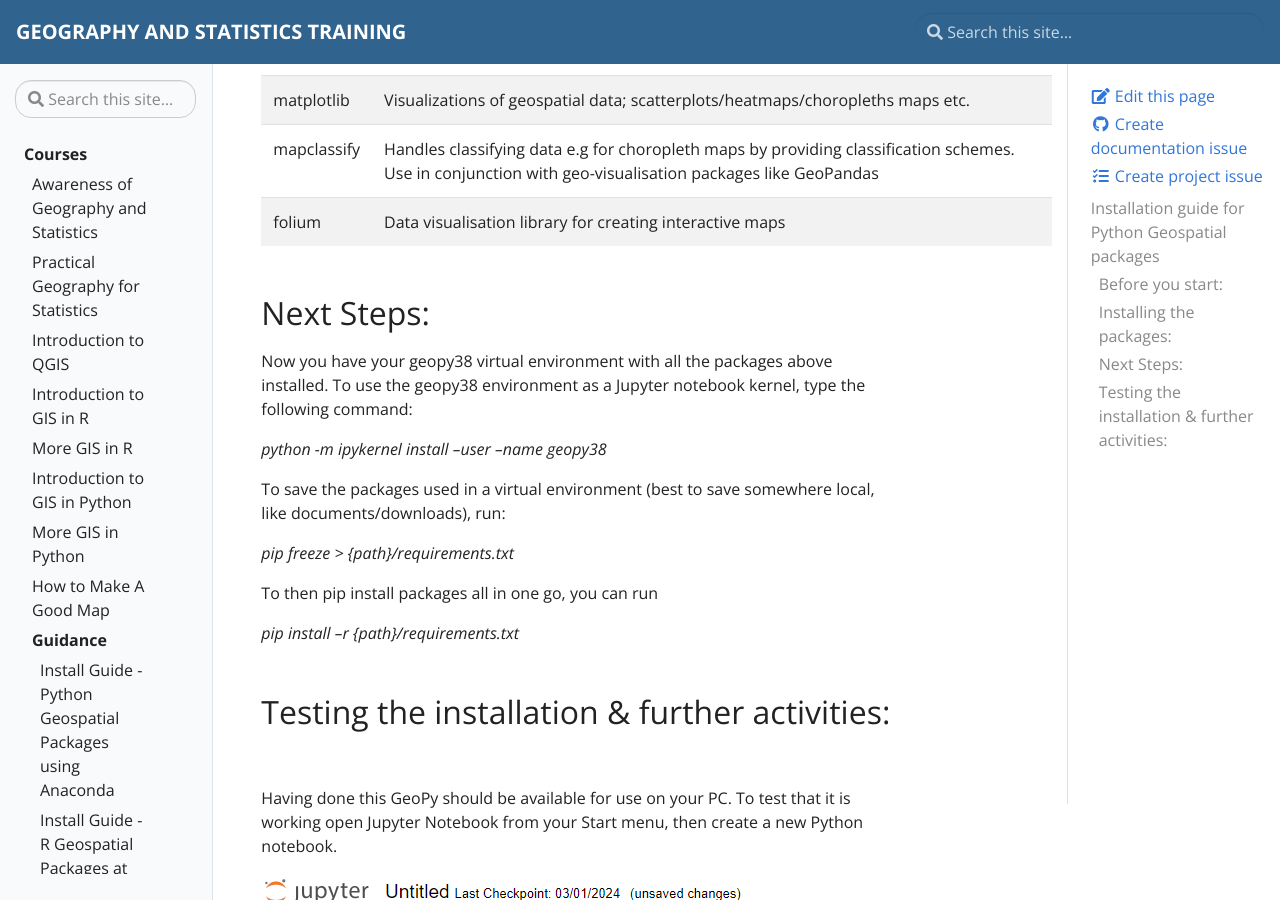
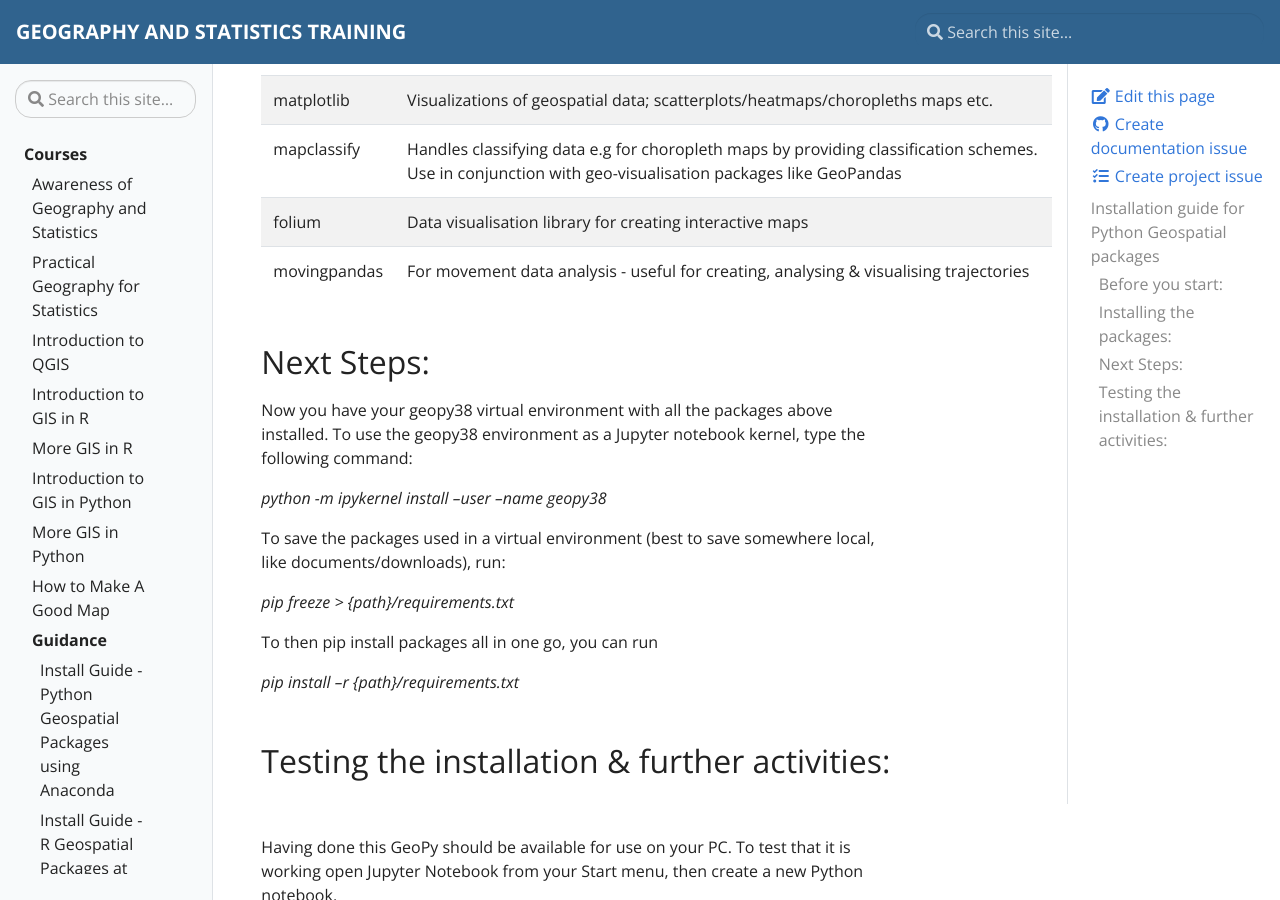
Before and after one commit to ONSgeo/geospatial-training, a Jekyll site: the page built from _docs/guides/python_install_anaconda.md, in a window 1280 px wide and 900 px high, scrolled down 4689 px. Built offline with Jekyll 4.4.1, drawn with Linux system fonts in a browser that asks for light colours.

Commit message:
Update python_install_anaconda.md
added movingpandas to the packages section - included a brief overview

```diff
--- a/_docs/guides/python_install_anaconda.md
+++ b/_docs/guides/python_install_anaconda.md
@@ -109,6 +109,7 @@ Now we can install the packages. Type each of these in sequence, followed by ent
 | matplotlib | Visualizations of geospatial data; scatterplots/heatmaps/choropleths maps etc. |
 | mapclassify | Handles classifying data e.g for choropleth maps by providing classification schemes. Use in conjunction with geo-visualisation packages like GeoPandas |
 | folium | Data visualisation library for creating interactive maps |
+| movingpandas | For movement data analysis - useful for creating, analysing & visualising trajectories  |
 
 
 
```
